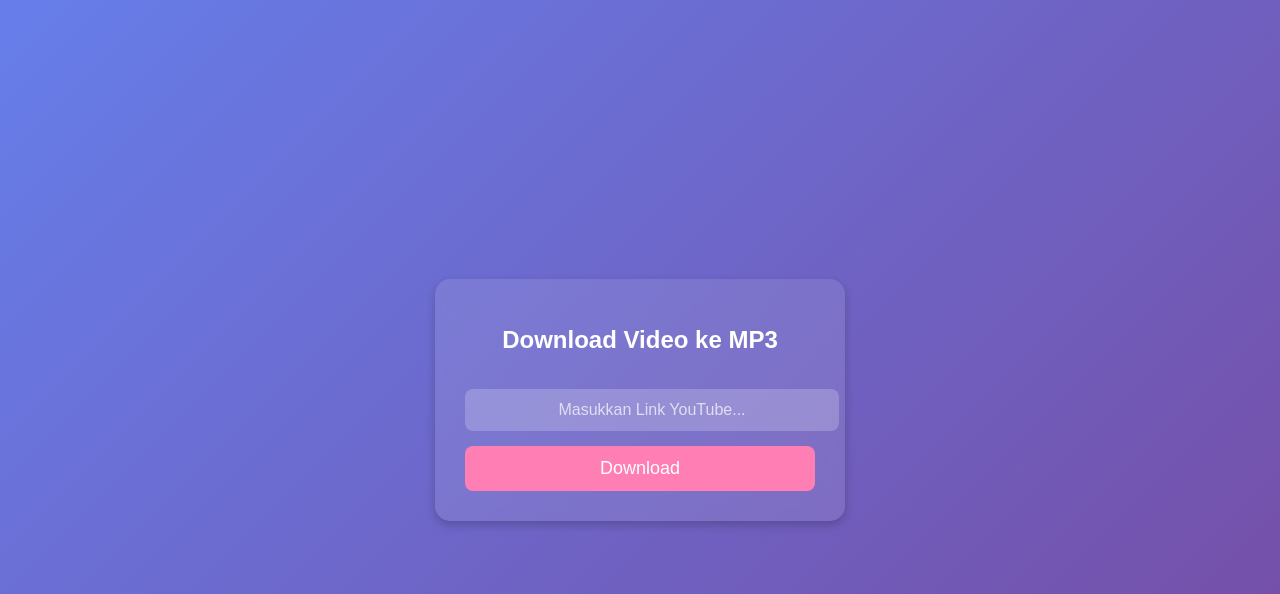
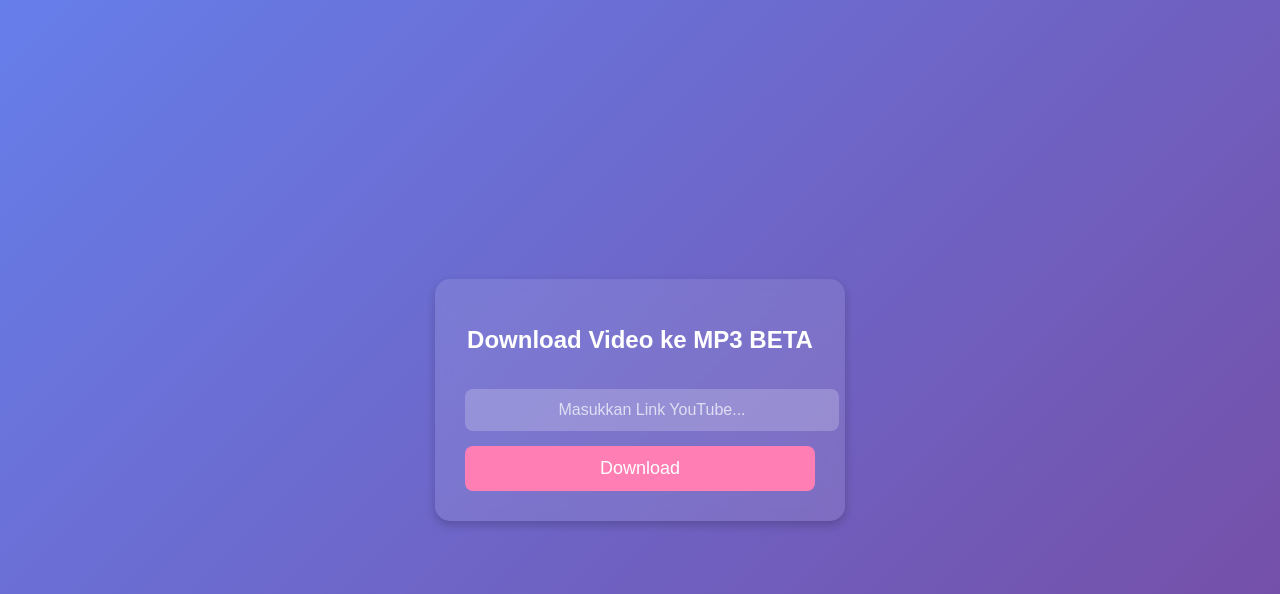
Before and after one commit to NFRamz/YT-Downloader, a Flask app: page / in a window 1280 px wide. Shown: the top 594 px of the page. Run offline with Flask 3, Linux system fonts and the light colour scheme.

Commit message:
Update index.html

```diff
--- a/templates/index.html
+++ b/templates/index.html
@@ -92,7 +92,7 @@
 <body>
 
     <div class="container">
-        <h1>Download Video ke MP3</h1>
+        <h1>Download Video ke MP3 BETA</h1>
         <form action="/download" method="POST">
             <input type="text" id="url" name="url" placeholder="Masukkan Link YouTube..." required>
             <button type="submit">Download</button>
```
